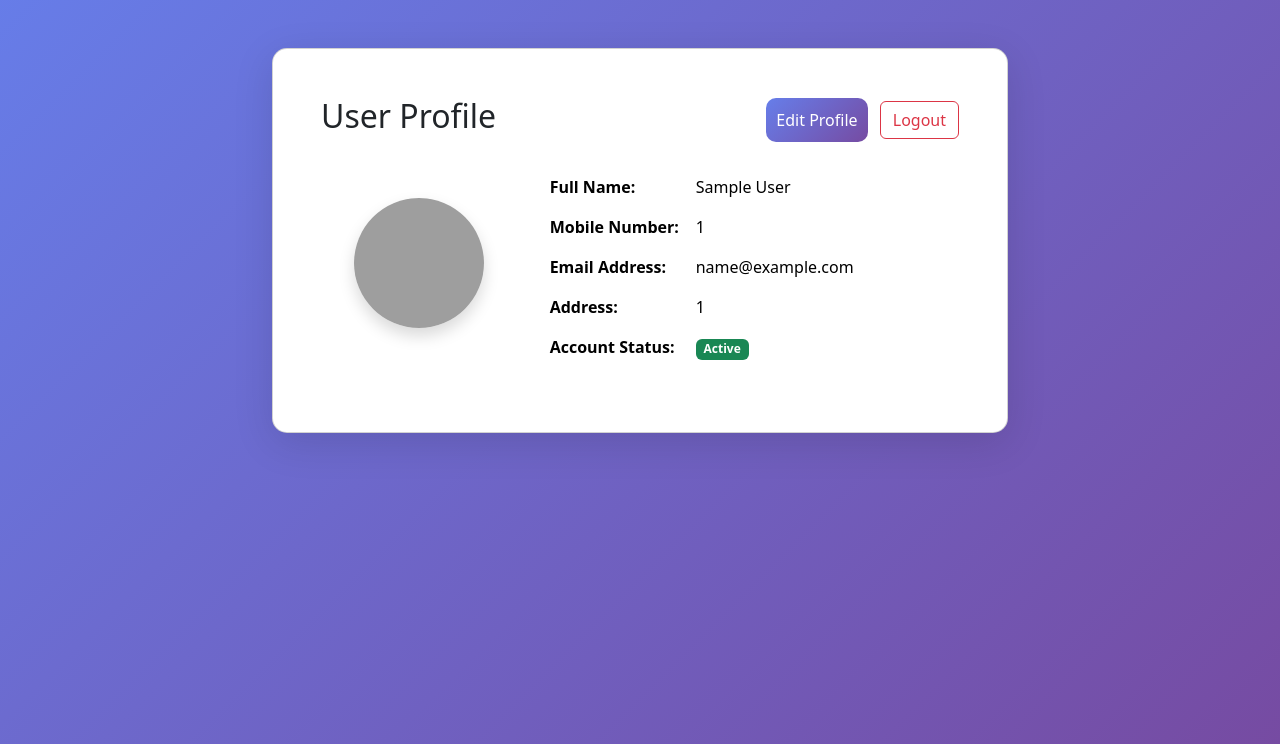
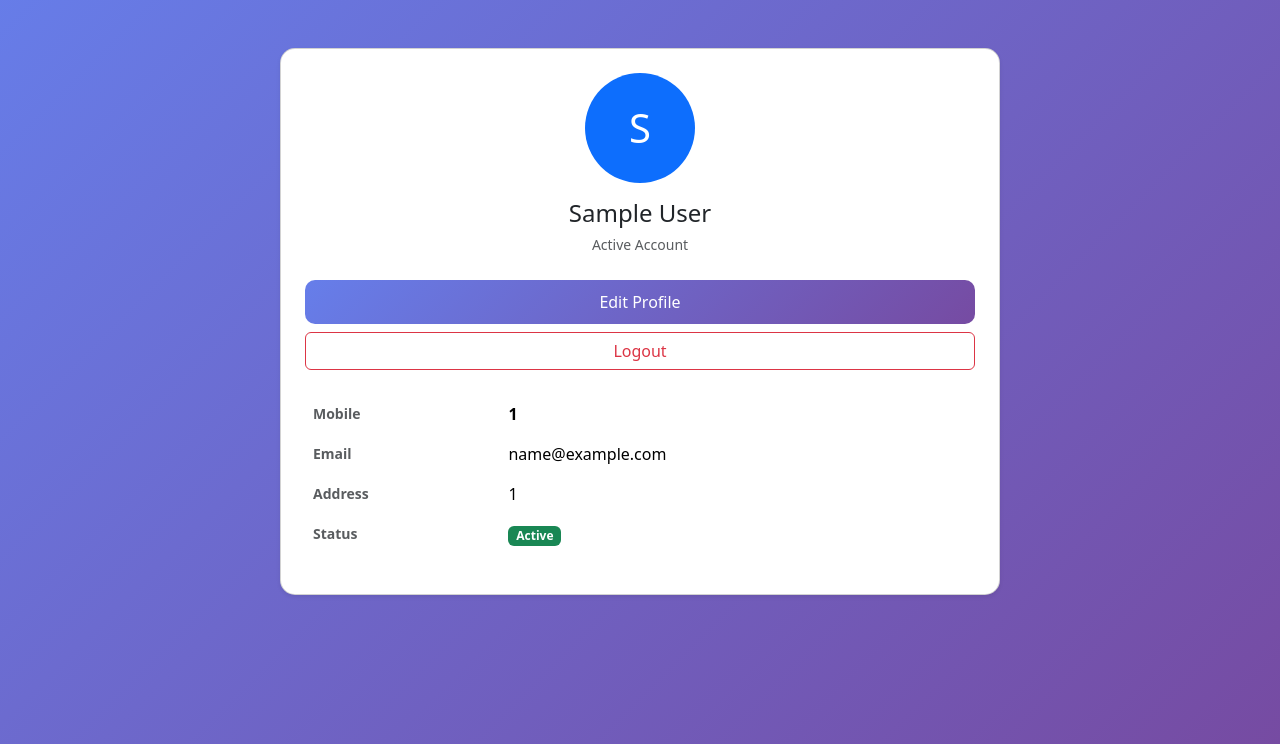
Before and after one commit to singhll420ll-oss/Profile, a Flask app: page /profile in a window 1280 px wide. Shown: the part 56-800 px from the top of the page. Run offline with Flask 3, Linux system fonts and the light colour scheme; the visitor is signed in with stand-in values (Sample User, id 1); some libraries are stand-ins or nearby versions; grey boxes are pictures that could not be loaded.

Commit message:
Update profile.html

```diff
--- a/templates/profile.html
+++ b/templates/profile.html
@@ -2,69 +2,65 @@
 {% block title %}Profile - Bite Me Buddy{% endblock %}
 
 {% block content %}
+<div class="container">
+
     <div class="row justify-content-center">
-    <div class="col-md-8">
-        <div class="card">
-            <div class="card-body p-5">
+        <div class="col-12 col-md-8">
 
-                <!-- Header -->
-                <div class="d-flex justify-content-between align-items-center mb-4">
-                    <h2>User Profile</h2>
-                    <div>
-                        <a href="{{ url_for('edit_profile') }}" class="btn btn-primary me-2">
+            <div class="card shadow-sm">
+                <div class="card-body p-4">
+
+                    <!-- 🔹 PROFILE HEADER -->
+                    <div class="text-center mb-4">
+
+                        <!-- PROFILE PHOTO -->
+                        <div class="mb-3">
+                            {% if session.profile_photo %}
+                                <img src="{{ url_for('static', filename='uploads/profile/' + session.profile_photo) }}"
+                                     class="rounded-circle"
+                                     width="110" height="110"
+                                     style="object-fit: cover;">
+                            {% else %}
+                                <div class="rounded-circle bg-primary text-white d-inline-flex
+                                            align-items-center justify-content-center"
+                                     style="width:110px;height:110px;font-size:40px;">
+                                    {{ session.name[0]|upper if session.name else 'U' }}
+                                </div>
+                            {% endif %}
+                        </div>
+
+                        <h4 class="mb-1">{{ session.name }}</h4>
+                        <span class="text-muted small">Active Account</span>
+                    </div>
+
+                    <!-- 🔹 ACTION BUTTONS (MOBILE STACK) -->
+                    <div class="d-grid gap-2 mb-4">
+                        <a href="{{ url_for('edit_profile') }}" class="btn btn-primary">
                             Edit Profile
                         </a>
                         <a href="{{ url_for('logout') }}" class="btn btn-outline-danger">
                             Logout
                         </a>
                     </div>
-                </div>
 
-                <div class="row align-items-center">
-
-                    <!-- Profile Photo / Initial -->
-                    <div class="col-md-4 text-center mb-4">
-
-                        {% if session.photo %}
-                            <img src="{{ url_for('static', filename='uploads/' ~ session.photo) }}"
-                                 class="rounded-circle shadow"
-                                 width="130"
-                                 height="130"
-                                 style="object-fit: cover;">
-                        {% else %}
-                            <div class="bg-light rounded-circle d-inline-flex align-items-center justify-content-center shadow"
-                                 style="width:130px; height:130px;">
-                                <h1 class="display-4 text-primary mb-0">
-                                    {{ session.name[0] if session.name else 'U' }}
-                                </h1>
-                            </div>
-                        {% endif %}
-
-                    </div>
-
-                    <!-- Profile Details -->
-                    <div class="col-md-8">
+                    <!-- 🔹 PROFILE DETAILS -->
                     <div class="table-responsive">
                         <table class="table table-borderless align-middle">
                             <tbody>
                                 <tr>
-                                        <th width="35%">Full Name:</th>
-                                        <td>{{ session.name }}</td>
+                                    <th class="text-muted small">Mobile</th>
+                                    <td class="fw-semibold">{{ session.mobile }}</td>
                                 </tr>
                                 <tr>
-                                        <th>Mobile Number:</th>
-                                        <td>{{ session.mobile }}</td>
-                                    </tr>
-                                    <tr>
-                                        <th>Email Address:</th>
+                                    <th class="text-muted small">Email</th>
                                     <td>{{ session.email }}</td>
                                 </tr>
                                 <tr>
-                                        <th>Address:</th>
+                                    <th class="text-muted small">Address</th>
                                     <td>{{ session.address }}</td>
                                 </tr>
                                 <tr>
-                                        <th>Account Status:</th>
+                                    <th class="text-muted small">Status</th>
                                     <td>
                                         <span class="badge bg-success">Active</span>
                                     </td>
@@ -72,12 +68,12 @@
                             </tbody>
                         </table>
                     </div>
+
                 </div>
-
             </div>
 
         </div>
     </div>
-    </div>
+
 </div>
 {% endblock %}
```
Lines whose indentation alone changed are shown as unchanged.
